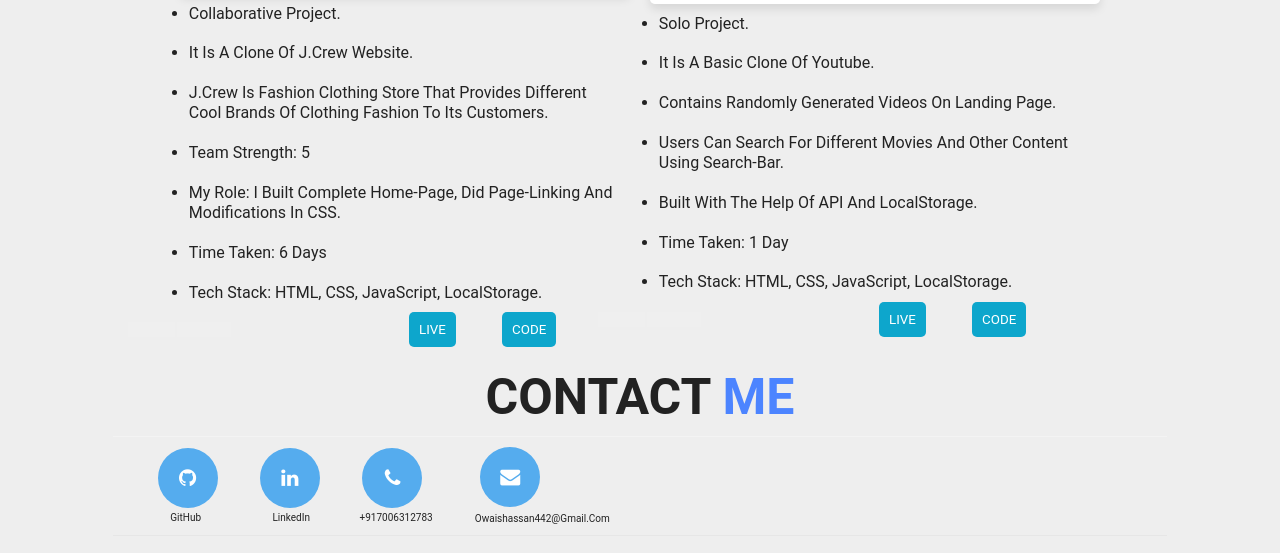
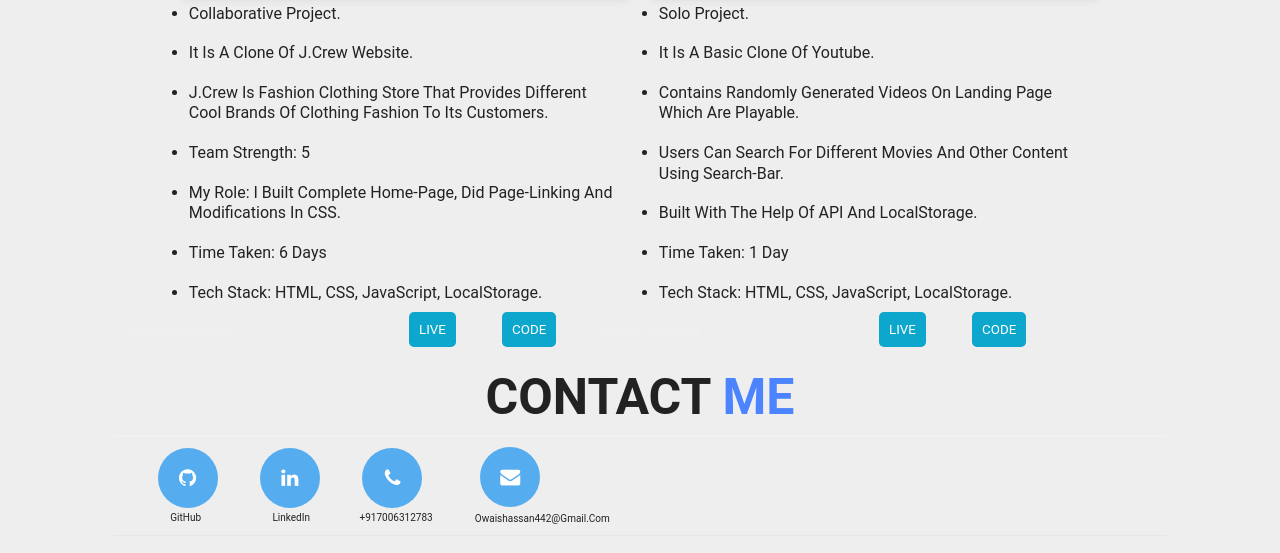
Before and after one commit to owaisshassan/owaisshassan.github.io, a plain HTML site: page index.html in a window 1280 px wide. Shown: the part 2707-3260 px from the top of the page. Drawn offline with nearby package versions, Linux system fonts and the light colour scheme.

Commit message:
modified

```diff
--- a/index.html
+++ b/index.html
@@ -330,7 +330,7 @@
               <ul>
                <li>Solo project.</li>
                <li> It is a basic clone of Youtube.</li>
-               <li>Contains randomly generated videos on landing page.</li>
+               <li>Contains randomly generated videos on landing page which are playable.</li>
                <li>Users can search for different movies and other content using search-bar.</li>
                <li>Built with the help of API and LocalStorage.</li>
                <li>Time taken: 1 day</li>
```
